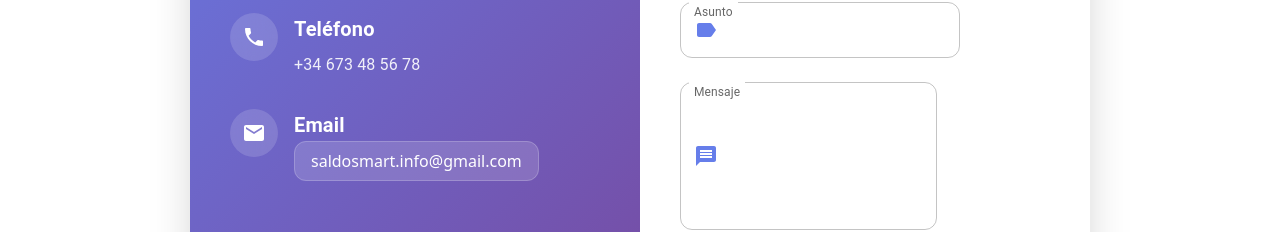
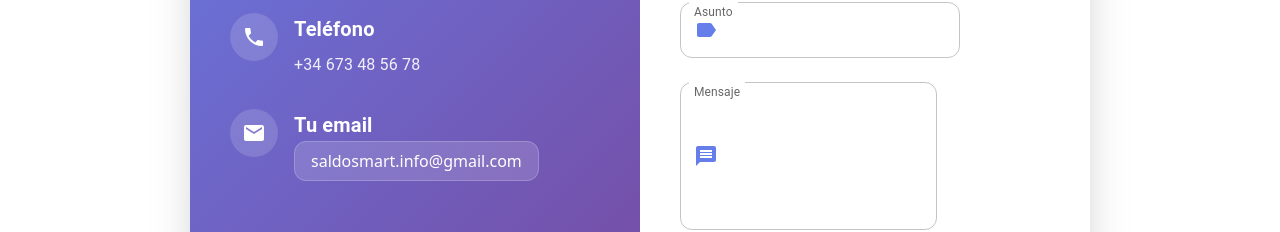
Before and after one commit to UO289659/frontend-tfg, a React (Create React App) app: page /contact in a window 1280 px wide. Shown: the part 443-675 px from the top of the page. Built offline with nearby package versions, Linux system fonts and the light colour scheme; no server answers; sample sign-in values are in the browser's storage.

Commit message:
aclaración

```diff
--- a/src/components/Contact.js
+++ b/src/components/Contact.js
@@ -204,7 +204,7 @@ const Contact = () => {
             </Box>
             <Box>
               <Typography variant="h6" fontWeight="bold" mb={1}>
-                Email
+                Tu email
               </Typography>
               <Link
                 href="mailto:saldosmart.info@gmail.com"
```
